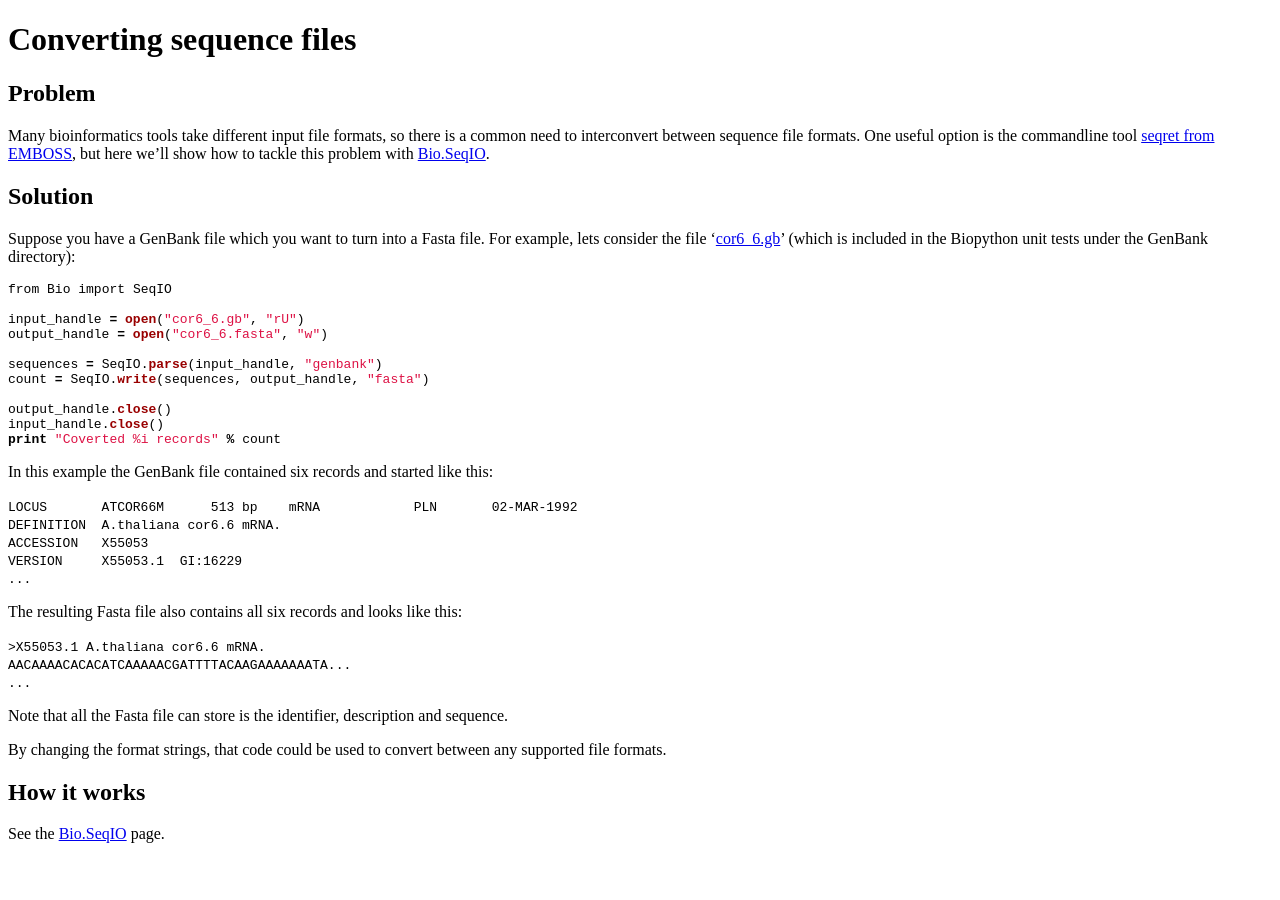
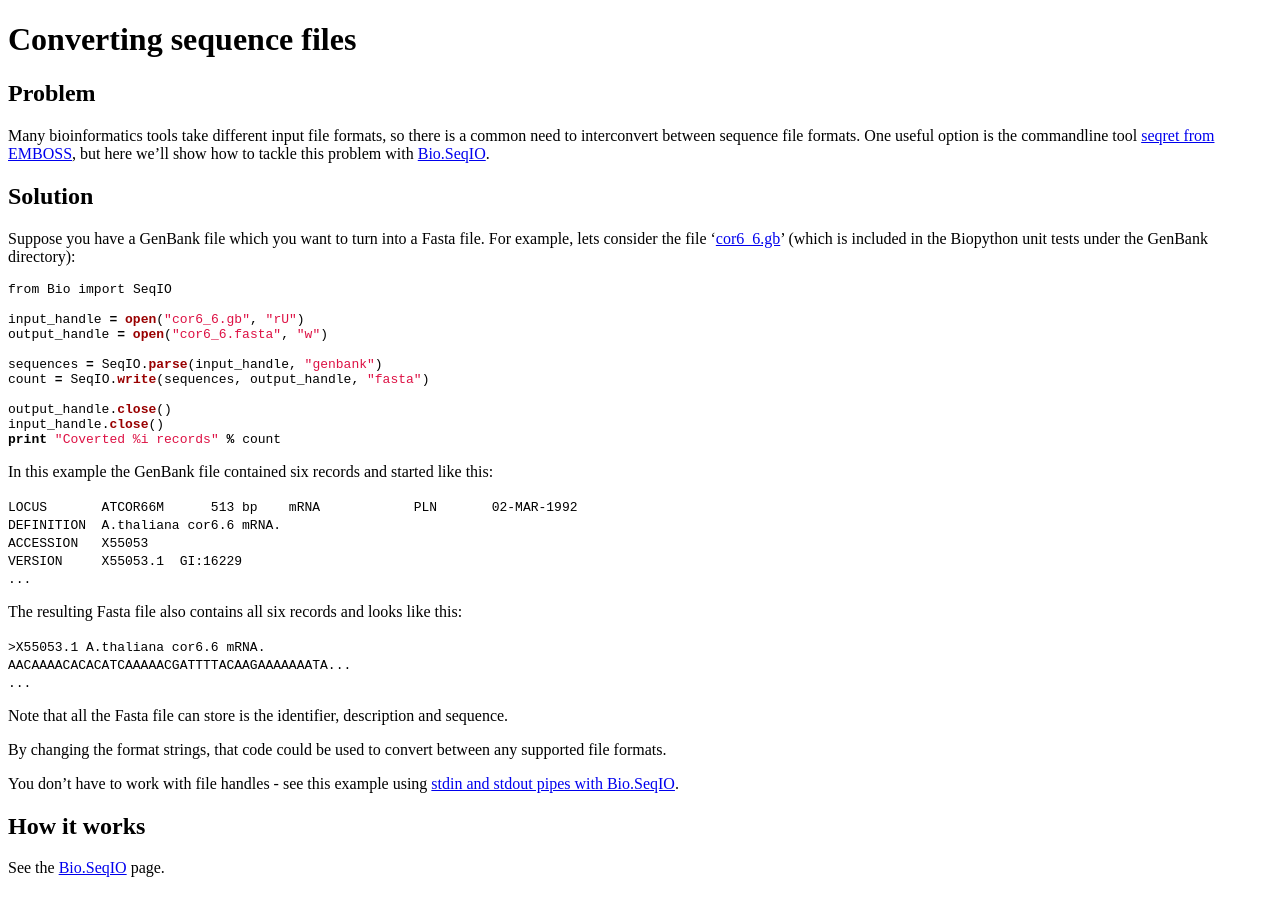
Before and after one commit to biopython/biopython.github.io, a Jekyll site: the page built from wiki/Converting_sequence_files.md, in a window 1280 px wide. Built offline with Jekyll 4.4.1, drawn with Linux system fonts in a browser that asks for light colours.

Commit message:
/* Solution */ Link to the Reading_from_unix_pipes page

```diff
--- a/wiki/Converting_sequence_files.md
+++ b/wiki/Converting_sequence_files.md
@@ -61,6 +61,9 @@ and sequence.
 By changing the format strings, that code could be used to convert
 between any supported file formats.
 
+You don't have to work with file handles - see this example using [stdin
+and stdout pipes with Bio.SeqIO](Reading_from_unix_pipes "wikilink").
+
 How it works
 ------------
 
```
Also changed, not shown: 1 other file.
